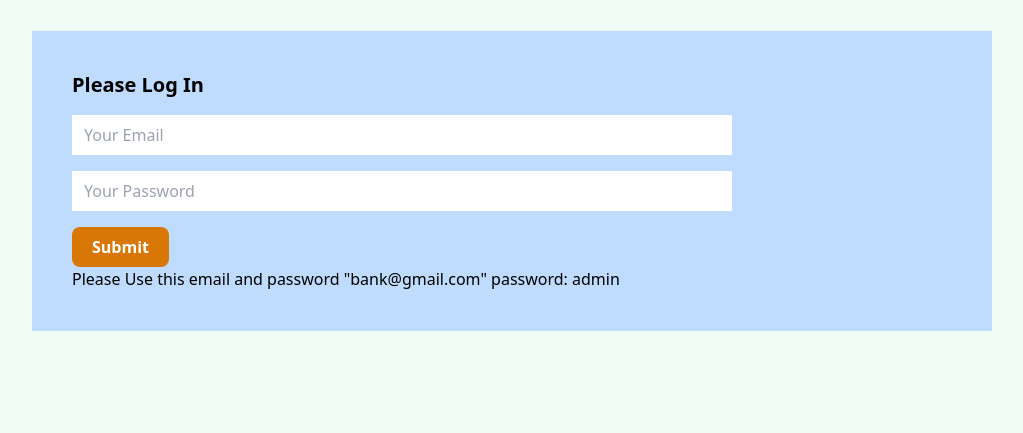
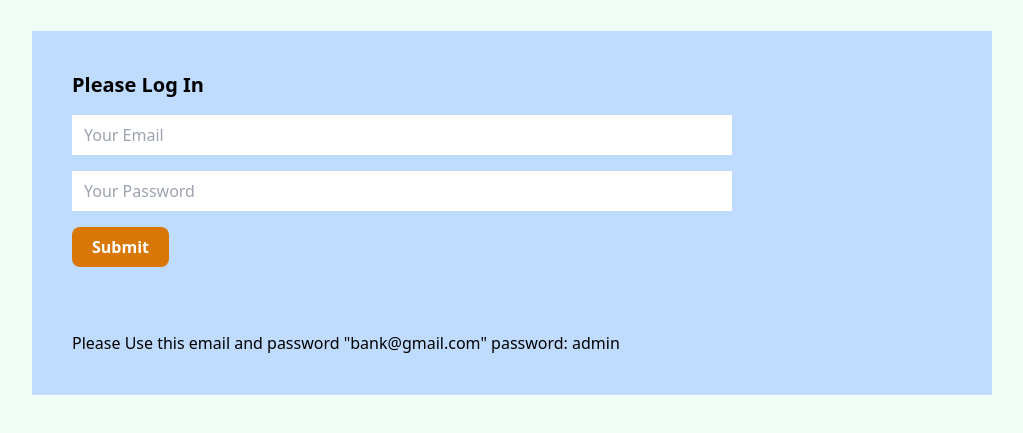
Before and after one commit to AliRedwan/Baap-er-Bank, a plain HTML site: page index.html in a window 1280 px wide. Shown: the part 157-590 px from the top of the page, without its empty margins (128-1151 px from the left). Drawn offline with nearby package versions, Linux system fonts and the light colour scheme.

Commit message:
Code Added

```diff
--- a/index.html
+++ b/index.html
@@ -20,7 +20,7 @@
                         <input class="block w-9/12 mb-4 px-3 py-2 " type="password" name="" id="user-pass" placeholder="Your Password">
                         <button id="btn-submit" class="bg-amber-600 hover:bg-amber-700 text-white font-semibold rounded-lg px-5 py-2" type="submit" value="submit">Submit</button>
                     </div>
-                    <div class="">
+                    <div class="mt-16">
                         <h3>Please Use this email and password "bank@gmail.com" password: admin</h3>
                     </div>
             </section>
```
